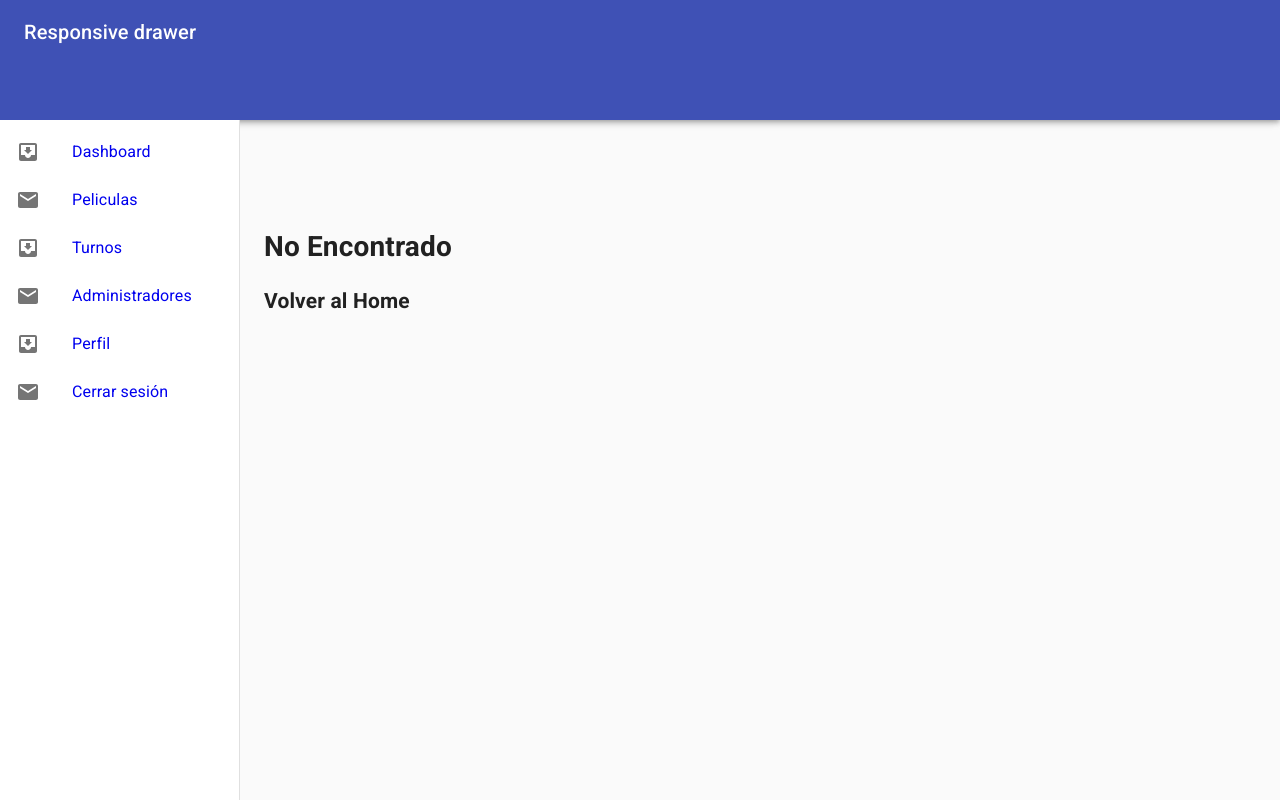
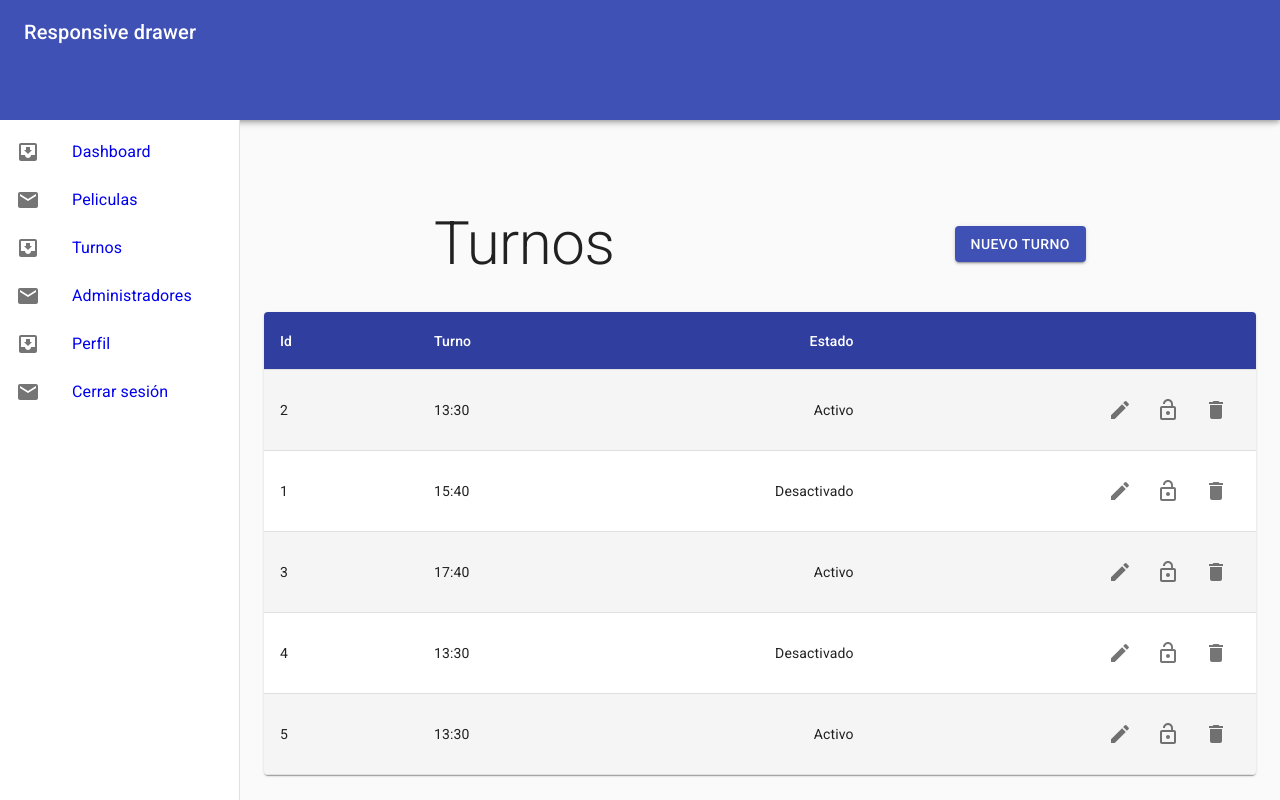
Before and after one commit to jascaniojs/humantech-movies, a React app: page /turnos in a window 1280 px wide. Built offline with nearby package versions, Linux system fonts and the light colour scheme; a web font is replaced by a local one.

Commit message:
Create layout, list, create and edit turns

```diff
--- /dev/null
+++ b/src/containers/Turnos.jsx
@@ -0,0 +1,171 @@
+import React, { useEffect } from 'react';
+import Typography from '@material-ui/core/Typography';
+import Grid from '@material-ui/core/Grid';
+import Button from '@material-ui/core/Button';
+import TextField from '@material-ui/core/TextField';
+import Select from '@material-ui/core/Select';
+import DateFnsUtils from '@date-io/date-fns';
+import { parse, format } from 'date-fns';
+
+import { MuiPickersUtilsProvider, TimePicker } from '@material-ui/pickers';
+import FormControl from '@material-ui/core/FormControl';
+import Checkbox from '@material-ui/core/Checkbox';
+import FormControlLabel from '@material-ui/core/FormControlLabel';
+
+import { makeStyles } from '@material-ui/core/styles';
+import CustomTable from '../components/Table';
+import MovieDialog from '../components/MovieDialog';
+
+const TurnoForm = ({
+  classes,
+  turno,
+  handleClose,
+  complete,
+  handleDateChange,
+  hora,
+  estado,
+  handleChange,
+}) => {
+  return (
+    <>
+      <MuiPickersUtilsProvider utils={DateFnsUtils}>
+        <FormControl variant='outlined' className={classes.formControl}>
+          <TimePicker
+            autoOk
+            disableToolbar
+            variant='inline'
+            inputVariant='outlined'
+            format='HH:mm'
+            margin='normal'
+            id='hora'
+            label='Horario de Turno'
+            value={hora}
+            onChange={handleDateChange}
+          />
+        </FormControl>
+        <FormControl variant='outlined' className={classes.formControl}>
+          <FormControlLabel
+            control={
+              <Checkbox
+                checked={estado}
+                onChange={handleChange}
+                name='checkedB'
+                color='primary'
+              />
+            }
+            label={estado ? 'Activo' : 'Inactivo'}
+          />
+        </FormControl>
+      </MuiPickersUtilsProvider>
+
+      <Button onClick={handleClose} disabled={!complete} color='primary'>
+        Guardar
+      </Button>
+    </>
+  );
+};
+
+const useStyles = makeStyles((theme) => ({
+  root: {
+    width: '100%',
+  },
+  title: {
+    flexDirection: 'row',
+  },
+  formControl: {
+    margin: theme.spacing(1),
+    width: '100%',
+  },
+}));
+
+const Turnos = () => {
+  const classes = useStyles();
+
+  const [showForm, setShowForm] = React.useState(false);
+  const [turno, setTurno] = React.useState({});
+  const [estado, setEstado] = React.useState(false);
+  const [hora, setHora] = React.useState(new Date());
+
+  useEffect(() => {
+    if (Object.keys(turno).length > 0) {
+      setHora(parse(turno.hora, 'HH:mm', new Date()));
+      setEstado(turno.estado);
+    }
+  }, [turno]);
+
+  const handleClose = () => {
+    setShowForm(false);
+    setTurno({});
+  };
+
+  const handleClickOpen = () => {
+    setShowForm(true);
+  };
+
+  const handleDateChange = (date) => {
+    setHora(date);
+  };
+  const handleChange = (event) => {
+    setEstado(!estado);
+  };
+
+  const handleEdit = (pelicula) => {
+    console.log(pelicula);
+    setTurno(pelicula);
+    setShowForm(true);
+  };
+
+  const rows = [
+    { id: 2, hora: '13:30', estado: true },
+    { id: 1, hora: '15:40', estado: false },
+    { id: 3, hora: '17:40', estado: true },
+    { id: 4, hora: '13:30', estado: false },
+    { id: 5, hora: '13:30', estado: true },
+  ];
+  const headCells = [
+    { id: 'id', disablePadding: false, label: 'Id', right: false },
+    {
+      id: 'turno',
+      disablePadding: false,
+      label: 'Turno',
+      right: false,
+    },
+    { id: 'estado', disablePadding: false, label: 'Estado', right: true },
+  ];
+  return (
+    <>
+      <Grid
+        container
+        direction='row'
+        justify='space-around'
+        alignItems='center'
+      >
+        <Typography variant='h2'>Turnos</Typography>
+        <Button onClick={handleClickOpen} variant='contained' color='primary'>
+          Nuevo Turno
+        </Button>
+      </Grid>
+      {!showForm ? (
+        <CustomTable
+          headers={headCells}
+          data={rows}
+          editTurn={handleEdit}
+          turnos
+        />
+      ) : (
+        <TurnoForm
+          classes={classes}
+          turno={turno}
+          hora={hora}
+          estado={estado}
+          handleClose={handleClose}
+          complete
+          handleDateChange={handleDateChange}
+          handleChange={handleChange}
+        />
+      )}
+    </>
+  );
+};
+
+export default Turnos;
--- a/src/routes/App.js
+++ b/src/routes/App.js
@@ -5,6 +5,7 @@ import Layout from '../components/Layout';
 import NotFound from '../containers/NotFound';
 import ResponsiveDrawer from '../components/Drawer';
 import Peliculas from '../containers/Peliculas';
+import Turnos from '../containers/Turnos';
 
 const App = () => (
   <BrowserRouter>
@@ -13,6 +14,7 @@ const App = () => (
       <Switch>
         <Route exact path='/' component={Home} />
         <Route exact path='/peliculas' component={Peliculas} />
+        <Route exact path='/turnos' component={Turnos} />
 
         <Route component={NotFound} />
       </Switch>
```
